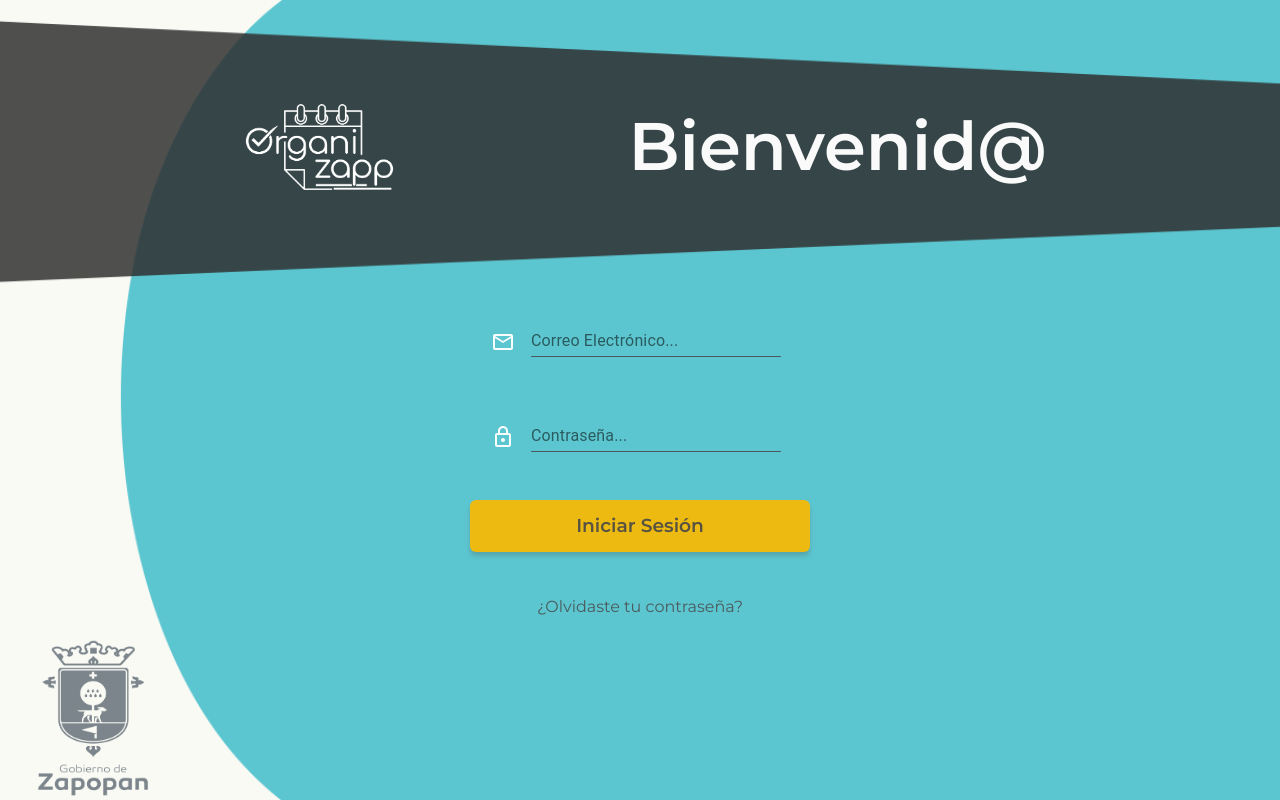
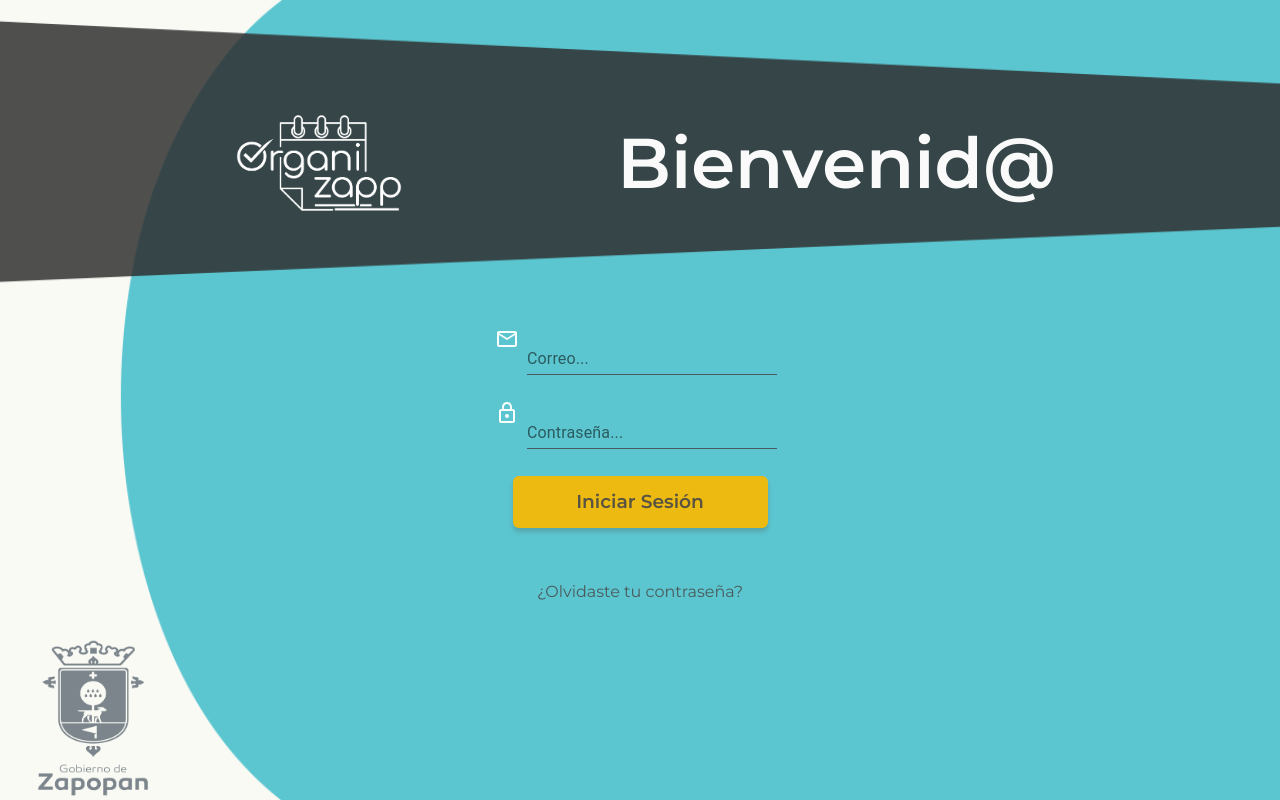
Before and after one commit to grupoZap-V2-3/frontOrganiZapp, a React (Create React App) app: page /login in a window 1280 px wide. Built offline with nearby package versions, Linux system fonts and the light colour scheme.

Commit message:
Login form functionality, initializing firebase service

```diff
--- a/package.json
+++ b/package.json
@@ -8,6 +8,7 @@
     "@testing-library/jest-dom": "^4.2.4",
     "@testing-library/react": "^9.4.0",
     "@testing-library/user-event": "^7.2.1",
+    "firebase": "7.8.2",
     "node-sass": "^4.13.1",
     "react": "^16.12.0",
     "react-dom": "^16.12.0",
--- /dev/null
+++ b/src/components/Firebase/context.js
@@ -0,0 +1,3 @@
+import React from 'react';
+const FirebaseContext = React.createContext(null);
+export default FirebaseContext;
--- /dev/null
+++ b/src/components/LoginForm/index.js
@@ -0,0 +1,72 @@
+import React, {useState} from 'react';
+import './index.scss';
+import { TextField, Grid, makeStyles } from '@material-ui/core';
+import { EmailOutlined, LockOutlined } from '@material-ui/icons';
+import ButtonLarge from '../ButtonLarge';
+import { validatePassword, validateEmail } from './../../services/validations';
+
+const useStyles = makeStyles(theme => ({
+  textField: {
+    marginLeft: theme.spacing(1),
+    marginRight: theme.spacing(1),
+    width: 250,
+  },
+}));
+
+const LoginForm = () => {
+  const classes = useStyles(TextField);
+
+  const [emailValue, setEmailValue] = useState('');
+  const [passwordValue, setPasswordValue] = useState('');
+  const [passwordHelperText, setPasswordHelperText] = useState('');
+  const [emailHelperText, setEmailHelperText] = useState('');
+
+  const handleSubmitForm = (e) => {
+    e.preventDefault();
+    const { isValid: isPasswordValid, errorMessage: passwordErrorMessage } = validatePassword(passwordValue);
+    const { isValid: isEmailValid, errorMessage: emailErrorMessage } = validateEmail(emailValue);
+    if(!isEmailValid || !isPasswordValid) {
+      setEmailHelperText(emailErrorMessage);
+      setPasswordHelperText(passwordErrorMessage);
+    }
+  }
+
+  return(
+    <form onSubmit={handleSubmitForm} className="loginFormContent">
+      <Grid container spacing={1} alignItems="flex-end">
+        <Grid item>
+          <EmailOutlined />
+          <TextField
+            id="input-with-icon-grid"
+            className={classes.textField}
+            type="email"
+            label="Correo..."
+            helperText={emailHelperText}
+            value={emailValue}
+            onChange={(e) => setEmailValue(e.target.value)}
+            autoComplete="off"
+          />
+        </Grid>
+      </Grid>
+      <Grid container spacing={1} alignItems="flex-end">
+        <Grid item>
+          <LockOutlined />
+          <TextField
+            id="input2-with-icon-grid-password"
+            className={classes.textField}
+            label="Contraseña..."
+            helperText={passwordHelperText}
+            value={passwordValue}
+            onChange={(e) => setPasswordValue(e.target.value)}
+            autoComplete="off"
+            type="password"
+          />
+        </Grid>
+      </Grid>
+      {/* Submit Button */}
+      <ButtonLarge text="Iniciar Sesión" />
+    </form>
+  );
+}
+
+export default LoginForm;
--- /dev/null
+++ b/src/components/LoginForm/index.scss
@@ -0,0 +1,45 @@
+@import './../../theme/colors.scss';
+@import './../../theme/variables.scss';
+@import './../../theme/globals.scss';
+
+.loginFormContent{
+  display: flex;
+  justify-content: space-evenly;
+  flex-direction: column;
+  align-items: center;
+  height: 300px;
+  width: 300px;
+  padding-bottom: 30px;
+}
+//Mui override
+div.MuiInput{
+  &-underline{
+    border-bottom: $color-icon-primary;
+    &:before{
+      border-bottom-color: $color-icon-primary;
+    }
+    &:after{
+      border-bottom-color: $color-icon-primary;
+    }
+  }
+  &-underline:hover:not(.Mui-disabled):before{
+    border-bottom-color: $color-icon-primary;
+  }
+}
+label.MuiFormLabel-root.Mui-focused{
+  color: $color-text-negative;
+}
+div.MuiInputBase-root{
+  color: $color-text-base;
+  font-family: $font-family-primary;
+  font-weight: 500;
+}
+p.MuiFormHelperText-root{
+  color: $color-danger-action;
+}
+
+@media screen and (min-width: $tablet-min){
+  div.MuiGrid-container{
+    justify-content: center;
+  }
+}
--- a/src/pages/ChangePasswordPage/index.js
+++ b/src/pages/ChangePasswordPage/index.js
@@ -3,11 +3,9 @@
 import MainHeader from '../../components/MainHeader';
 import ButtonLarge from '../../components/ButtonLarge';
 import MainFooter from '../../components/MainFooter';
-import { Link } from 'react-router-dom';
-import TextField from '@material-ui/core/TextField';
-import Grid from '@material-ui/core/Grid';
+import { TextField, Grid } from '@material-ui/core';
 import { makeStyles } from '@material-ui/core/styles';
-import { LockOpen, VisibilityOff } from '@material-ui/icons';
+import { LockOpen } from '@material-ui/icons';
 
 const useStyles = makeStyles(theme => ({
   textField: {
--- a/src/pages/LoginPage/index.js
+++ b/src/pages/LoginPage/index.js
@@ -1,26 +1,12 @@
 import React from 'react';
 import { Link } from 'react-router-dom';
 import './index.scss';
-import TextField from '@material-ui/core/TextField';
-import Grid from '@material-ui/core/Grid';
-import { EmailOutlined, LockOutlined } from '@material-ui/icons';
-import { makeStyles } from '@material-ui/core/styles';
-import ButtonLarge from '../../components/ButtonLarge';
-
+import LoginForm from '../../components/LoginForm';
+//Logos
 const headerLogo = require('../../theme/images/logo_white.png');
 const footerLogo = require('../../theme/images/logo_gobZapopan_gris.png');
 
-const useStyles = makeStyles(theme => ({
-  textField: {
-    marginLeft: theme.spacing(1),
-    marginRight: theme.spacing(1),
-    width: 250,
-  },
-}));
-
 const LoginPage = () => {
-  const classes = useStyles();
-
   return(
     <section className="LoginHeader">
       {/* Header */}
@@ -29,37 +15,11 @@
         <h1 className="LoginHeaderContent-text">Bienvenid@</h1>
       </div>
       <div className="LoginFormWrapper">
-        {/* Material mail Input */}
-        <Grid container spacing={1} alignItems="flex-end">
-          <Grid item>
-            <EmailOutlined />
-          </Grid>
-          <Grid item>
-            <TextField id="input-with-icon-grid"
-            className={classes.textField}
-            type="email"
-            label="Correo Electrónico..."
-            />
-          </Grid>
-        </Grid>
-        {/* Material password Input */}
-        <Grid container spacing={1} alignItems="flex-end">
-          <Grid item>
-            <LockOutlined />
-          </Grid>
-          <Grid item>
-            <TextField id="input-with-icon-grid"
-            className={classes.textField}
-            type="password"
-            label="Contraseña..."
-             />
-          </Grid>
-        </Grid>
-        {/* Submit Button */}
-        <ButtonLarge text="Iniciar Sesión" />
+        {/* Form */}
+        <LoginForm />
         <div>
           {/* Forgot Password Link */}
-          <Link to="/change-pass" className="LoginFormWrapper-forgotPassword"
+          <Link to="/change-pass" className="LoginFormWrapper-forgotPassword" //Change link to forgot when available
             style={{
               textDecoration: 'none',
             }}>
@@ -73,6 +33,6 @@
       </footer>
     </section>
   );
-}
+};
 
 export default LoginPage;
--- a/src/pages/LoginPage/index.scss
+++ b/src/pages/LoginPage/index.scss
@@ -9,7 +9,7 @@
   background-image: url("../../theme/images/body_360x478.png");
   background-repeat: no-repeat;
   min-width: 414px;;
-  height: 552px;
+  height: 551px;
 }
 
 .LoginHeaderContent{
@@ -19,11 +19,9 @@
   height: 80px;
   align-items: center;
   margin-left: 11px;
-
   &-logo{
     height: 70px;
   }
-
   &-text{
     font-size: 1.6em;
     color: $color-text-negative;
@@ -35,11 +33,11 @@
   justify-content: space-evenly;
   flex-direction: column;
   align-items: center;
+  height: 300px;
+  width: 300px;
   color: $color-icon-primary;
   margin-left: 65px;
-  height: 400px;
-  width: 300px;
-
+  padding-bottom: 60px;
   &-forgotPassword{
     color: $color-text-secondary;
     &:hover, :active{
@@ -48,75 +46,52 @@
   }
 }
 
-//Mui override
-div.MuiInput{
-  &-underline{
-    border-bottom: $color-icon-primary;
-
-    &:before{
-      border-bottom-color: $color-icon-primary;
-    }
-    &:after{
-      border-bottom-color: $color-icon-primary;
-    }
-
-  }
-  &-underline:hover:not(.Mui-disabled):before{
-    border-bottom-color: $color-icon-primary;
-  }
-}
-div.MuiInputBase-root{
-  color: $color-text-base;
-  font-family: $font-family-primary;
-  font-weight: 500;
-}
-//END-Mui override
-
 .LoginFooter{
   display: flex;
   position: absolute;
   justify-content: center;
   bottom: 0;
   min-width: 415px;
-
   &-logo{
     bottom: 0;
     width: 80px;
     height: 116px;
   }
-
+  @media screen and (max-height: 552px){
+    position: static;
+  }
 }
-
 //Media query's
 //Desktop
-@media screen and (min-width: 992px){
+@media screen and (min-width: $tablet-min){
   .LoginHeader{
-    background-image: url("../../theme/images/body_1366x768px.png");
     min-width: 100vw;
     height: 100vh;
   }
   .LoginHeaderContent{
-    height: 230px;
-
+    padding: 10px;
+    height: 300px;
+    margin-top: 1%;
     &-logo{
       height: 90px;
     }
-
     &-text{
         font-size: 4.2em;
     }
   }
-
   .LoginFormWrapper{
     width: 400px;
     margin-left: auto;
     margin-right: auto;
-  }
-
-  div.MuiGrid-container{
-    justify-content: center;
+    margin-top: (auto - 20%);
+    margin-bottom: auto;
   }
   .LoginFooter{
+    position: absolute;
+    justify-content: center;
+    @media screen and (max-height: 552px){
+      position: static;
+    }
     &-logo{
       width: 120px;
       height: 164px;
@@ -124,3 +99,27 @@
     }
   }
 }
+@media screen and (min-width: $desktop-min){
+  .LoginHeader{
+    background-image: url("../../theme/images/body_1366x768px.png");
+  }
+  .LoginHeaderContent{
+    height: 260px;
+    align-items: center;
+    margin-top: 2%;
+    &-logo{
+      height: 100px;
+    }
+    &-text{
+        font-size: 4.4em;
+    }
+  }
+  .LoginFormWrapper{
+    padding-bottom: 200px;
+  }
+  .LoginFooter{
+    @media screen and (max-height: 552px){
+      position: static;
+    }
+  }
+}
--- /dev/null
+++ b/src/services/validations.js
@@ -0,0 +1,23 @@
+export const validatePassword = (passwordValue) => {
+  const validCharacters = {
+    lowerCaseLetters : /[a-z]+/,
+    upperCaseLetters : /[A-Z]+/,
+    numbers : /[0-9]+/,
+    minLength : 7,
+  }
+  const hasValidLength = passwordValue.length > validCharacters.minLength;
+  const hasNumber = passwordValue.match(validCharacters.numbers);
+  const hasUpperCaseLetter = passwordValue.match(validCharacters.upperCaseLetters);
+  const hasLowerCaseLetter = passwordValue.match(validCharacters.lowerCaseLetters);
+  const isValid = hasValidLength && hasNumber && hasUpperCaseLetter && hasLowerCaseLetter;
+  const errorMessage = 'La contraseña debe contener al menos: 8 digitos, una letra minúscula, una mayúscula y un número';
+  return isValid ? { valid: true } : { valid: false, errorMessage };
+}
+
+export const validateEmail = (emailValue) => {
+  // eslint-disable-next-line no-useless-escape
+  const validMailPattern =  /^\w+([\.-]?\w+)*@\w+([\.-]?\w+)*(\.\w{2,3})+$/;
+  const isValid = emailValue.match(validMailPattern);
+  const errorMessage = 'Verifique su Correo/Formato Inválido';
+  return isValid ? { valid: true } : { valid: false, errorMessage };
+}
--- a/src/theme/variables.scss
+++ b/src/theme/variables.scss
@@ -5,6 +5,6 @@
 $box-shadow: 0px 4px 4px $color-element-shadow;
 
 // Breakpoints
-$tablet-min:   768px;
+$tablet-min:   767px;
 /*$laptop-min:   992px;*/
 $desktop-min: 1200px;
```
Also changed, not shown: src/components/Firebase/firebase.js (added, +18 -0 lines), src/services/login.js (added, +10 -0 lines), 2 other files (tests, documents, lock files or other folders).
